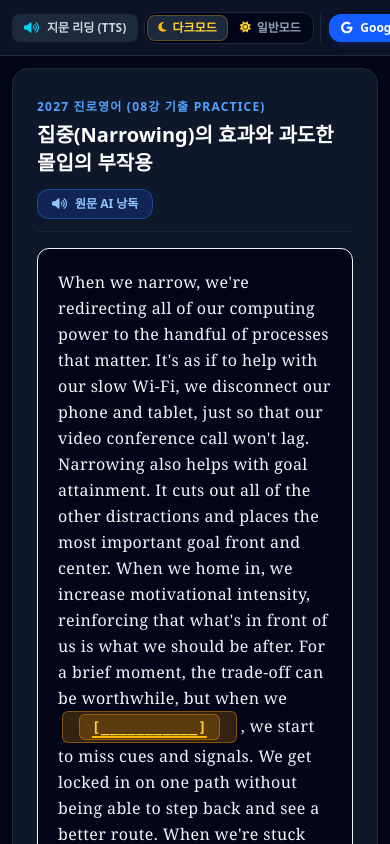
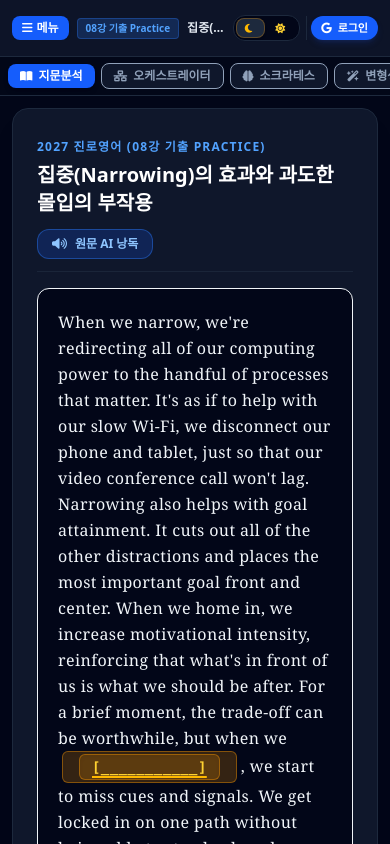
Before and after one commit to googyosoo/csat-agent-1, a React (Vite) app: page / in a window 390 px wide. Built offline with nearby package versions, Linux system fonts and the light colour scheme; no server answers; a web font is replaced by a local one.

Commit message:
fix: Replace '시민' with '심인' and add mobile quick tab navigation bar with visible login/logout UI

```diff
--- a/src/App.tsx
+++ b/src/App.tsx
@@ -11,7 +11,7 @@ import { VocabTab } from './components/VocabTab';
 import { IngestModal } from './components/IngestModal';
 import { AdminDashboardTab } from './components/AdminDashboardTab';
 import { subscribeToAuth, logout, User } from './lib/firebase';
-import { validateUserAccess, ALLOWED_STUDENT_DOMAIN, ADMIN_EMAILS } from './lib/adminAuth';
+import { validateUserAccess, ALLOWED_STUDENT_DOMAIN, ADMIN_EMAILS, isAdminUser } from './lib/adminAuth';
 
 import { recordUserLogin } from './lib/analytics';
 
@@ -29,6 +29,8 @@ export default function App() {
   const [theme, setTheme] = useState<'dark' | 'light'>(() => {
     return (localStorage.getItem('csat_theme_mode') as 'dark' | 'light') || 'dark';
   });
+
+  const isAdmin = authUser ? isAdminUser(authUser.email) : false;
 
   const handleToggleTheme = (mode: 'dark' | 'light') => {
     setTheme(mode);
@@ -113,6 +115,9 @@ export default function App() {
           theme={theme}
           onToggleTheme={handleToggleTheme}
           onOpenMobileMenu={() => setIsMobileMenuOpen(true)}
+          activeTab={activeTab}
+          setActiveTab={setActiveTab}
+          isAdmin={isAdmin}
         />
 
         {/* Tab Content */}
--- a/src/components/Header.tsx
+++ b/src/components/Header.tsx
@@ -13,6 +13,9 @@ interface HeaderProps {
   theme: 'dark' | 'light';
   onToggleTheme: (mode: 'dark' | 'light') => void;
   onOpenMobileMenu?: () => void;
+  activeTab?: string;
+  setActiveTab?: (tab: string) => void;
+  isAdmin?: boolean;
 }
 
 export const Header: React.FC<HeaderProps> = ({
@@ -26,6 +29,9 @@ export const Header: React.FC<HeaderProps> = ({
   theme,
   onToggleTheme,
   onOpenMobileMenu,
+  activeTab = 'library',
+  setActiveTab,
+  isAdmin = false,
 }) => {
   const [isLoggingIn, setIsLoggingIn] = React.useState(false);
 
@@ -48,18 +54,29 @@ export const Header: React.FC<HeaderProps> = ({
     }
   };
 
+  const tabs = [
+    { id: 'library', name: '지문분석', icon: 'fa-book-open' },
+    { id: 'orchestrator', name: '오케스트레이터', icon: 'fa-network-wired' },
+    { id: 'socratic', name: '소크라테스', icon: 'fa-brain' },
+    { id: 'generator', name: '변형생성기', icon: 'fa-wand-magic-sparkles' },
+    { id: 'vocab', name: '어휘보관함', icon: 'fa-layer-group' },
+    ...(isAdmin ? [{ id: 'admin', name: '대시보드', icon: 'fa-chart-line' }] : []),
+  ];
+
   return (
-    <header className="h-14 border-b border-slate-800 px-3 sm:px-6 flex items-center justify-between bg-slate-900/80 backdrop-blur-md shrink-0 z-10">
+    <div className="flex flex-col shrink-0 z-10 border-b border-slate-800 bg-slate-900/90 backdrop-blur-md">
+      <header className="h-14 px-3 sm:px-6 flex items-center justify-between">
         <div className="flex items-center space-x-2 sm:space-x-3 truncate">
           {/* Mobile Menu Hamburger Button */}
           {onOpenMobileMenu && (
             <button
               type="button"
               onClick={onOpenMobileMenu}
-            className="md:hidden w-8 h-8 rounded-lg bg-slate-800 hover:bg-slate-700 text-slate-300 flex items-center justify-center text-xs shrink-0 transition-all border border-slate-700"
-            title="메뉴 열기"
+              className="md:hidden px-2.5 py-1 rounded-lg bg-blue-600 hover:bg-blue-500 text-white font-bold text-xs flex items-center space-x-1 shadow shrink-0 transition-all"
+              title="전체 메뉴 및 지문 선택 목록 열기"
             >
               <i className="fa-solid fa-bars"></i>
+              <span>메뉴</span>
             </button>
           )}
 
@@ -81,8 +98,9 @@ export const Header: React.FC<HeaderProps> = ({
             <span className="text-[11px] font-mono text-slate-400">csat-ai-agent</span>
           </div>
 
+          {/* Desktop TTS Reading Button */}
+          <div className="hidden md:block">
             {isSpeaking ? (
-          <div className="flex items-center space-x-2">
               <button
                 onClick={onStopSpeak}
                 className="px-3 py-1.5 bg-rose-600 hover:bg-rose-500 text-white rounded-lg text-xs font-bold shadow-lg shadow-rose-950/50 flex items-center space-x-1.5 transition-all animate-pulse"
@@ -91,7 +109,6 @@ export const Header: React.FC<HeaderProps> = ({
                 <i className="fa-solid fa-circle-stop"></i>
                 <span>리딩 멈춤</span>
               </button>
-          </div>
             ) : (
               <button
                 onClick={() => onSpeak(selectedPassage.passage)}
@@ -102,81 +119,102 @@ export const Header: React.FC<HeaderProps> = ({
                 <span>지문 리딩 (TTS)</span>
               </button>
             )}
+          </div>
 
           {/* Theme Mode Selector (Dark / Light) */}
           <div className="bg-slate-950 p-0.5 rounded-xl border border-slate-800 flex items-center space-x-0.5 shrink-0">
             <button
               type="button"
               onClick={() => onToggleTheme('dark')}
-            className={`px-2.5 py-1 rounded-lg text-xs font-semibold flex items-center space-x-1.5 transition-all ${
+              className={`px-2 py-1 sm:px-2.5 rounded-lg text-[11px] sm:text-xs font-semibold flex items-center space-x-1 transition-all ${
                 theme === 'dark'
                   ? 'bg-slate-800 text-amber-300 font-bold border border-amber-500/30 shadow'
                   : 'text-slate-400 hover:text-slate-200'
               }`}
               title="다크 모드 적용"
             >
-            <i className="fa-solid fa-moon text-[11px] text-amber-400"></i>
-            <span>다크모드</span>
+              <i className="fa-solid fa-moon text-[10px] sm:text-[11px] text-amber-400"></i>
+              <span className="hidden xs:inline">다크</span>
             </button>
             <button
               type="button"
               onClick={() => onToggleTheme('light')}
-            className={`px-2.5 py-1 rounded-lg text-xs font-semibold flex items-center space-x-1.5 transition-all ${
+              className={`px-2 py-1 sm:px-2.5 rounded-lg text-[11px] sm:text-xs font-semibold flex items-center space-x-1 transition-all ${
                 theme === 'light'
                   ? 'bg-blue-600 text-white font-bold shadow'
                   : 'text-slate-400 hover:text-slate-200'
               }`}
               title="일반(라이트) 모드 적용"
             >
-            <i className="fa-solid fa-sun text-[11px] text-amber-300"></i>
-            <span>일반모드</span>
+              <i className="fa-solid fa-sun text-[10px] sm:text-[11px] text-amber-300"></i>
+              <span className="hidden xs:inline">일반</span>
             </button>
           </div>
 
-        {/* Firebase Google SSO Login Button or User Profile */}
-        <div className="pl-2 border-l border-slate-800 flex items-center space-x-2">
+          {/* Header Google SSO Login / User Profile */}
+          <div className="pl-1 sm:pl-2 border-l border-slate-800 flex items-center space-x-2">
             {authUser ? (
-            <div className="flex items-center space-x-2.5 bg-slate-950 px-2.5 py-1 rounded-xl border border-slate-800">
+              <div className="flex items-center space-x-1.5 sm:space-x-2.5 bg-slate-950 px-2 py-1 rounded-xl border border-slate-800">
                 {authUser.photoURL ? (
                   <img
                     src={authUser.photoURL}
                     alt={authUser.displayName || 'User'}
-                  className="w-6 h-6 rounded-full border border-blue-400 shrink-0 no-invert"
+                    className="w-5 h-5 sm:w-6 sm:h-6 rounded-full border border-blue-400 shrink-0 no-invert"
                   />
                 ) : (
-                <div className="w-6 h-6 rounded-full bg-blue-600 text-white text-[10px] font-bold flex items-center justify-center shrink-0">
+                  <div className="w-5 h-5 sm:w-6 sm:h-6 rounded-full bg-blue-600 text-white text-[10px] font-bold flex items-center justify-center shrink-0">
                     {(authUser.displayName || authUser.email || 'U')[0].toUpperCase()}
                   </div>
                 )}
-              <span className="text-xs font-bold text-slate-200 hidden sm:inline truncate max-w-[120px]">
+                <span className="text-[11px] sm:text-xs font-bold text-slate-200 hidden sm:inline truncate max-w-[100px]">
                   {authUser.displayName || authUser.email?.split('@')[0]}
                 </span>
                 <button
                   onClick={handleLogout}
-                className="px-2 py-0.5 bg-slate-800 hover:bg-slate-700 text-slate-400 hover:text-slate-200 text-[10px] font-semibold rounded-md border border-slate-700 transition-all shrink-0"
+                  className="px-2 py-0.5 bg-slate-800 hover:bg-slate-700 text-slate-300 hover:text-white text-[10px] font-semibold rounded-md border border-slate-700 transition-all shrink-0"
                   title="로그아웃"
                 >
                   로그아웃
                 </button>
               </div>
             ) : (
-            <div className="flex items-center space-x-2">
-              <span className="hidden xl:inline text-[11px] text-slate-400 font-mono bg-slate-950 px-2 py-1 rounded-lg border border-slate-800">
-                학습자: @simin.hs.kr
-              </span>
               <button
                 onClick={handleGoogleLogin}
                 disabled={isLoggingIn}
-                className="px-3 py-1.5 bg-blue-600 hover:bg-blue-500 text-white font-bold rounded-xl text-xs flex items-center space-x-2 transition-all shadow-md shadow-blue-900/30 disabled:opacity-50"
-                title="시민고등학교 계정(@simin.hs.kr) 또는 지정 관리자 이메일 전용"
+                className="px-2.5 py-1 sm:px-3 sm:py-1.5 bg-blue-600 hover:bg-blue-500 text-white font-bold rounded-xl text-[11px] sm:text-xs flex items-center space-x-1.5 transition-all shadow-md shadow-blue-900/30 disabled:opacity-50 shrink-0"
+                title="심인고등학교 계정(@simin.hs.kr) 전용"
               >
                 <i className={`fa-brands fa-google ${isLoggingIn ? 'fa-spin' : ''}`}></i>
-                <span>{isLoggingIn ? '로그인 중...' : 'Google 로그인'}</span>
+                <span>{isLoggingIn ? '...' : '로그인'}</span>
               </button>
-            </div>
             )}
           </div>
         </div>
       </header>
+
+      {/* Mobile Quick Tab Navigation Bar */}
+      {setActiveTab && (
+        <div className="md:hidden px-2 py-1.5 bg-slate-950/90 border-t border-slate-800 flex items-center space-x-1.5 overflow-x-auto no-scrollbar">
+          {tabs.map((tab) => {
+            const isActive = activeTab === tab.id;
+            return (
+              <button
+                key={tab.id}
+                type="button"
+                onClick={() => setActiveTab(tab.id)}
+                className={`px-3 py-1 rounded-lg text-xs font-bold flex items-center space-x-1.5 shrink-0 transition-all ${
+                  isActive
+                    ? 'bg-blue-600 text-white shadow-md'
+                    : 'bg-slate-900 text-slate-400 hover:bg-slate-800 hover:text-slate-200 border border-slate-850'
+                }`}
+              >
+                <i className={`fa-solid ${tab.icon} text-[11px]`}></i>
+                <span>{tab.name}</span>
+              </button>
+            );
+          })}
+        </div>
+      )}
+    </div>
   );
 };
--- a/src/components/LibraryTab.tsx
+++ b/src/components/LibraryTab.tsx
@@ -297,7 +297,7 @@ export const LibraryTab: React.FC<LibraryTabProps> = ({
                   <span>🔒 학생 메타인지 소감 및 생기부 성찰 기록은 Google 로그인 후 작성 가능합니다.</span>
                 </div>
                 <p className="text-xs text-slate-400">
-                  시민고등학교 학생 계정(@simin.hs.kr) 또는 지정 관리자 계정으로 우측 상단의 <strong className="text-blue-400">Google 로그인</strong> 후 소감을 작성하실 수 있습니다.
+                  심인고등학교 학생 계정(@simin.hs.kr) 또는 지정 관리자 계정으로 우측 상단의 <strong className="text-blue-400">Google 로그인</strong> 후 소감을 작성하실 수 있습니다.
                 </p>
               </div>
             ) : isSavedReflection ? (
--- a/src/lib/adminAuth.ts
+++ b/src/lib/adminAuth.ts
@@ -59,6 +59,6 @@ export function validateUserAccess(email?: string | null): AccessCheckResult {
   return {
     allowed: false,
     role: 'denied',
-    reason: `접근 제한: 시민고등학교 학생 전용 계정(${ALLOWED_STUDENT_DOMAIN}) 또는 지정 관리자 계정만 로그인할 수 있습니다.`,
+    reason: `접근 제한: 심인고등학교 학생 전용 계정(${ALLOWED_STUDENT_DOMAIN}) 또는 지정 관리자 계정만 로그인할 수 있습니다.`,
   };
 }
```
Lines whose indentation alone changed are shown as unchanged.
